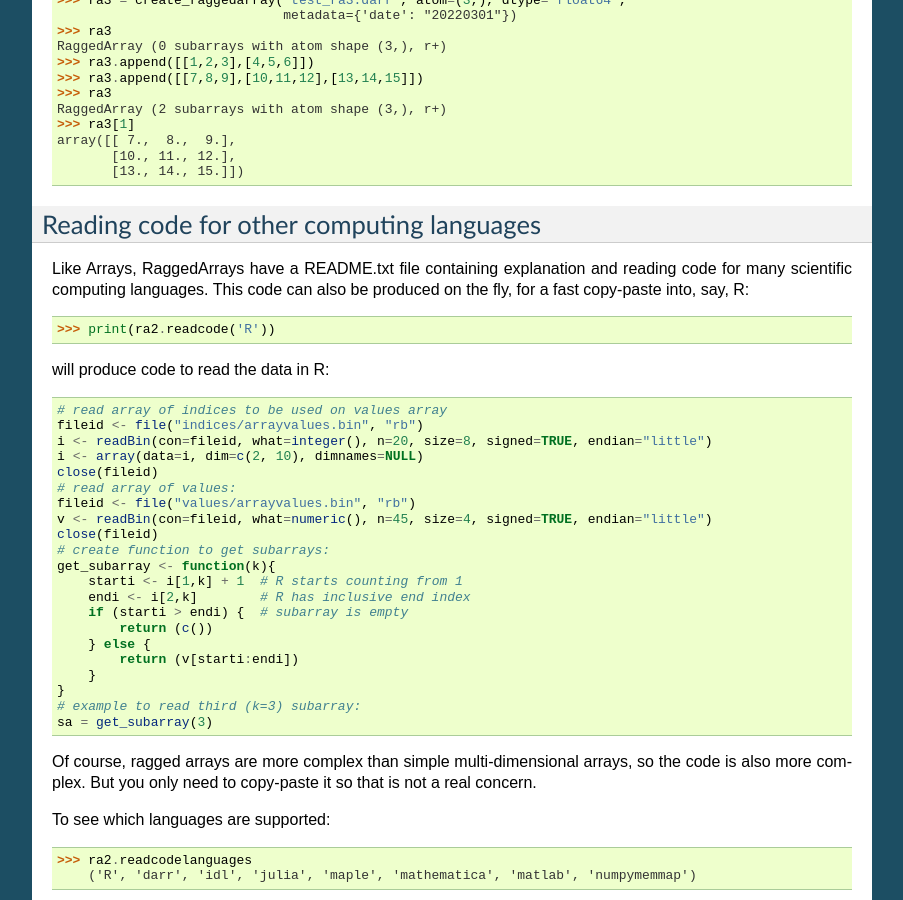
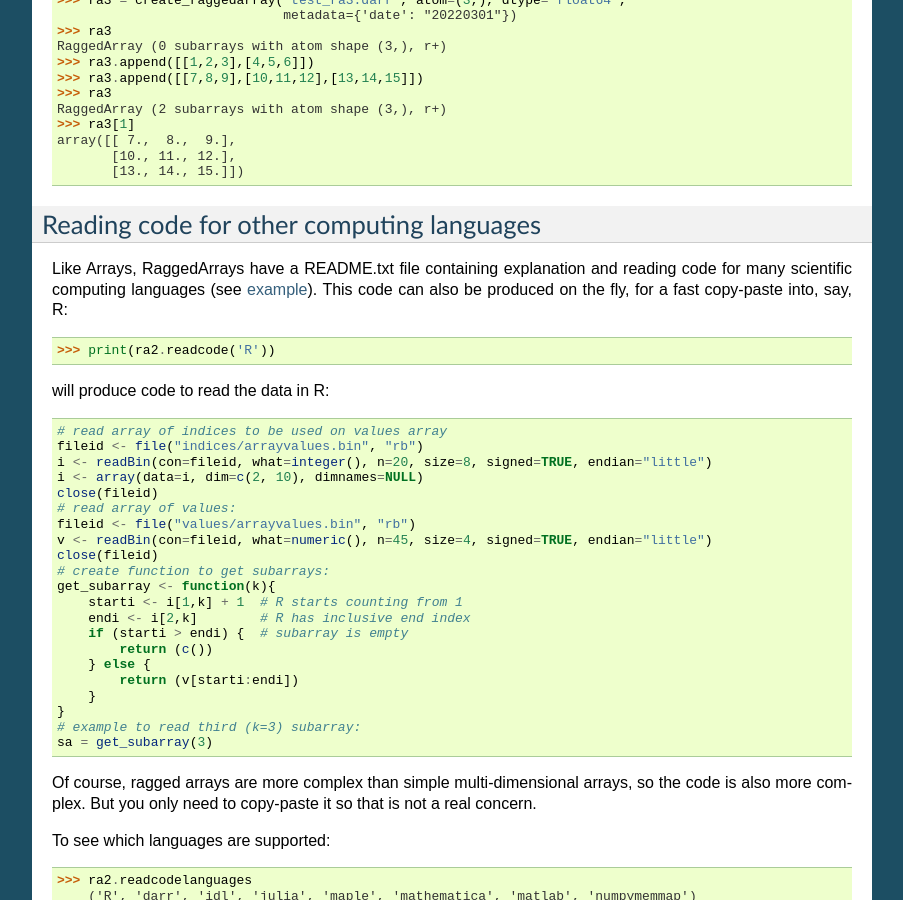
Before and after one commit to gbeckers/Darr, a Sphinx documentation site: the page built from docs/tutorialraggedarray.rst, in a window 1280 px wide and 900 px high, scrolled down 1266 px. Shown: the whole window, without its empty margins (198-1101 px from the left). Built offline with Sphinx 7.4.7, drawn with Linux system fonts in a browser that asks for light colours.

Commit message:
add example link in tutorials

```diff
--- a/docs/tutorialarray.rst
+++ b/docs/tutorialarray.rst
@@ -76,7 +76,10 @@ Array data is stored on disk in a folder, containing a flat binary file
 ('arraydescription.json'), with information on the array dimensionality,
 layout and numeric type. It also contains a 'README.txt' file explaining
 the data format as well as providing instructions on how to read the
-array using other tools. For example, it provides the code to read the
+array using other tools (see `example
+<https://github.com/gbeckers/Darr/tree/master/examplearrays/arrays/array_int32_2D.darr>`__).
+
+For example, it provides the code to read the
 array in `Octave <https://www.gnu.org/software/octave/>`__/Matlab:
 
 .. code:: octave
--- a/docs/tutorialraggedarray.rst
+++ b/docs/tutorialraggedarray.rst
@@ -99,8 +99,9 @@ Reading code for other computing languages
 ------------------------------------------
 
 Like Arrays, RaggedArrays have a README.txt file containing explanation and
-reading code for many scientific computing languages. This code can also be
-produced on the fly, for a fast copy-paste into, say, R:
+reading code for many scientific computing languages (see `example
+<https://github.com/gbeckers/Darr/tree/master/examplearrays/arrays/array_int32_2D.darr>`__). This code can also be produced on the fly, for a fast copy-paste
+into, say, R:
 
 .. code:: python
 
```
